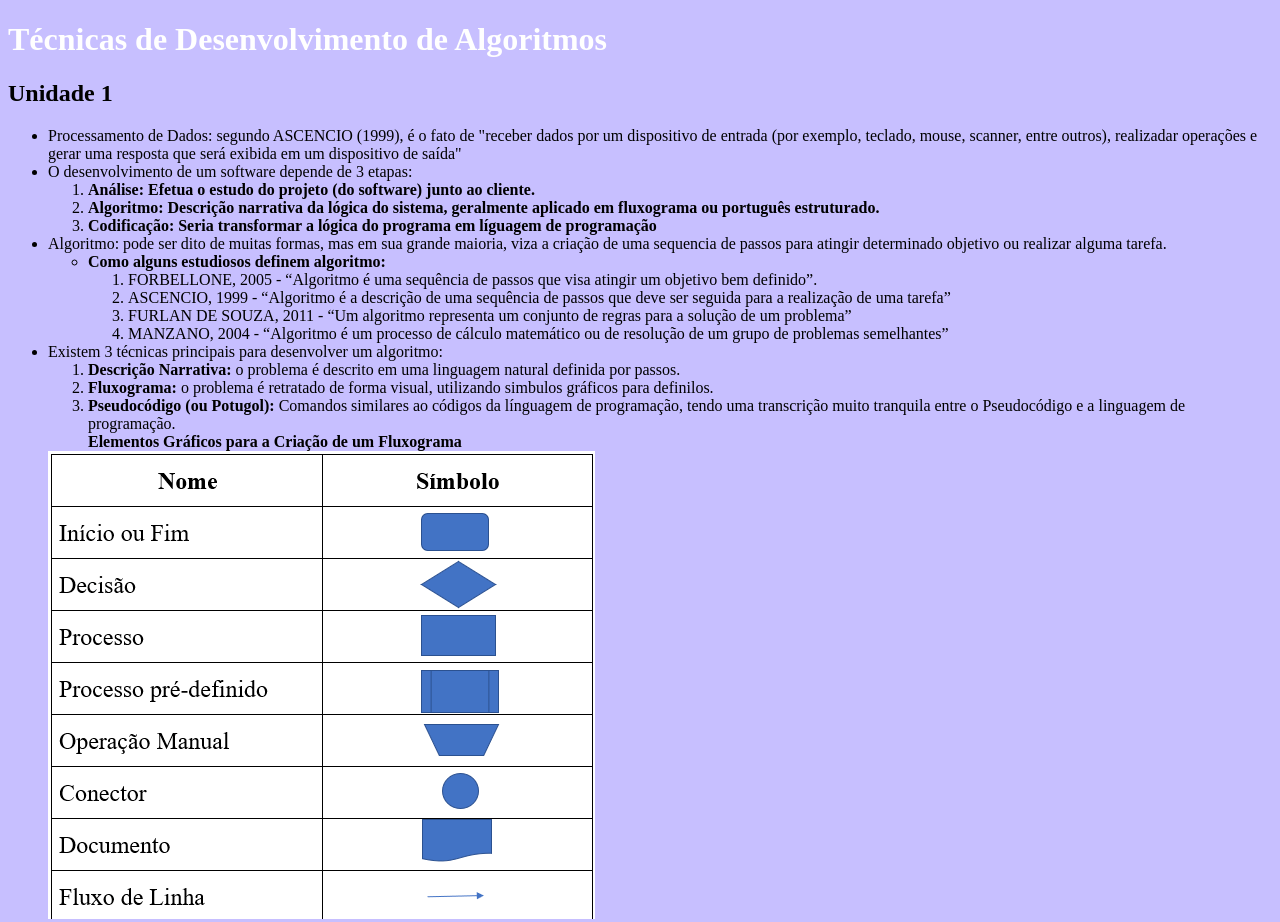
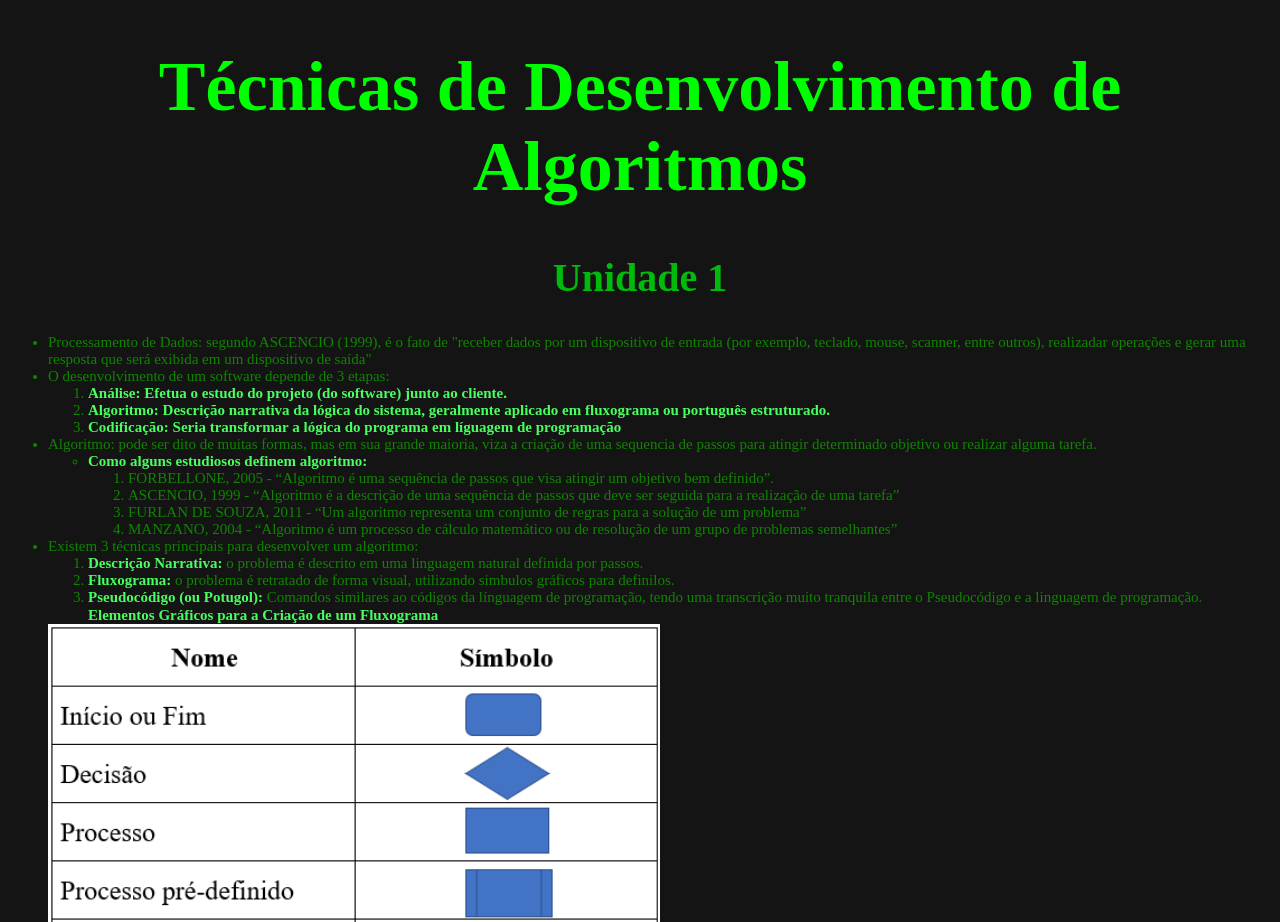
Before and after one commit to 300603/T-cnicas-de-Desenvolvimento-de-Algoritmos, a plain HTML site: page index.html in a window 1280 px wide. Shown: the top 922 px of the page. Drawn offline with Linux system fonts and the light colour scheme.

Commit message:
Add files via upload

```diff
--- /dev/null
+++ b/document.js
@@ -0,0 +1 @@
+alert ("Este é um documento de estudos, estou tornando público para adicionar ao meu portifólio, mas fica aqui para aqueles que tiverem curiosidade e quiserem utiliza-lo para estudos. Obrigado por ler e até mais. (:");
--- a/fundo.css
+++ b/fundo.css
@@ -1,7 +1,34 @@
 body{
-    background: rgb(199, 191, 255);
+    background: rgb(20, 20, 20);
 }
 
 h1{
-    color: white;
+    color: rgb(0, 255, 0);
+    text-align: center;
+    font-size: 70px;
 }
+
+h2{
+    color: rgb(0, 187, 9);
+    text-align: center;
+    font-size: 40px;
+}
+
+li{
+    color: rgb(15, 133, 0);
+    font-size: 15px;
+}
+
+b{
+    color: rgb(72, 255, 96);
+    font-size: 15px;
+}
+
+p{
+    width: 100%;
+}
+
+img{
+    width: 50%;
+    height: 50%;
+}
--- a/index.html
+++ b/index.html
@@ -3,6 +3,7 @@
 <head>
     <meta charset="UTF-8">
     <meta name="viewport" content="width=device-width, initial-scale=1.0">
+    <script src="document.js"></script>
     <link rel="stylesheet" href="fundo.css">
     <title>Técnicas de Desenvolvimento de Algoritmos</title>
 </head>
```
Also changed, not shown: 6 other files.
